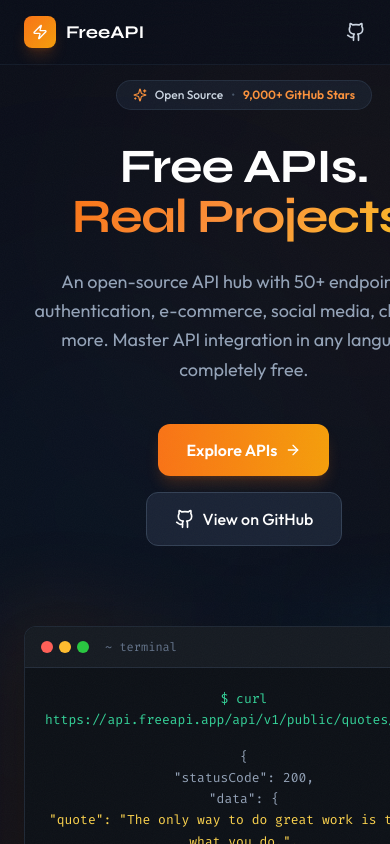
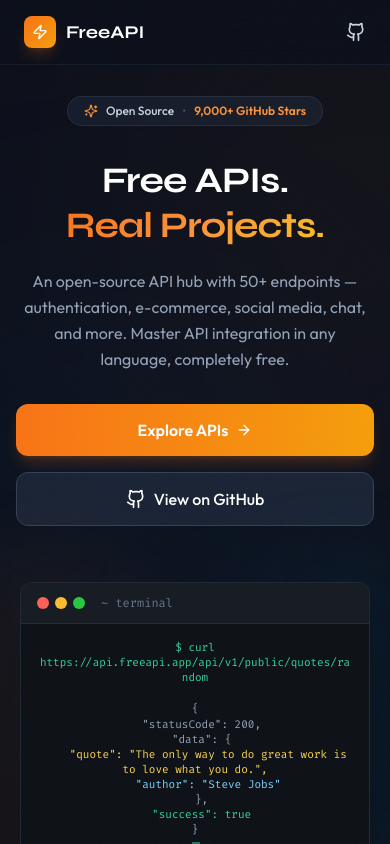
Before and after one commit to hiteshchoudhary/freeApiAppWeb, a Next.js app: page / in a window 390 px wide. Shown: the top 844 px of the page. Built offline with nearby package versions, Linux system fonts and the light colour scheme.

Commit message:
enhance hero section responsiveness and layout adjustments

```diff
--- a/app/page.js
+++ b/app/page.js
@@ -116,7 +116,7 @@
 
   return (
     <motion.div
-      className="relative w-full max-w-2xl mx-auto"
+      className="relative w-full max-w-2xl mx-auto px-1 sm:px-0"
       initial={{ opacity: 0, y: 40 }}
       animate={{ opacity: 1, y: 0 }}
       transition={{ duration: 0.8, delay: 0.7, ease: "easeOut" }}
@@ -124,7 +124,7 @@
       {/* Glow behind terminal */}
       <div className="absolute -inset-6 bg-gradient-to-r from-orange-500/10 via-transparent to-sky-500/10 rounded-3xl blur-2xl" />
 
-      <div className="relative rounded-xl overflow-hidden border border-slate-700/50 bg-[#0D1117] shadow-2xl shadow-black/40">
+      <div className="relative w-full rounded-xl overflow-hidden border border-slate-700/50 bg-[#0D1117] shadow-2xl shadow-black/40">
         {/* Title bar */}
         <div className="flex items-center gap-2 px-4 py-3 bg-[#161B22] border-b border-slate-700/50">
           <div className="flex gap-1.5">
@@ -138,7 +138,7 @@
         </div>
 
         {/* Code content */}
-        <div className="p-5 font-mono text-[13px] leading-relaxed">
+        <div className="p-4 sm:p-5 font-mono text-[11px] sm:text-[13px] leading-snug sm:leading-relaxed whitespace-pre-wrap break-words">
           {lines.map((line, i) => (
             <motion.div
               key={i}
@@ -427,8 +427,8 @@
       {/* ══════════════════════════════════════════════════════
           HERO
           ══════════════════════════════════════════════════════ */}
-      <section className="relative min-h-screen flex flex-col items-center justify-center px-6 pt-20 pb-10">
-        <div className="max-w-4xl mx-auto text-center">
+      <section className="relative min-h-screen flex flex-col items-center justify-center px-4 sm:px-6 pt-24 sm:pt-28 pb-14 sm:pb-10 overflow-hidden">
+        <div className="w-full max-w-4xl mx-auto text-center">
           {/* Badge */}
           <motion.div
             className="inline-flex items-center gap-2 px-4 py-1.5 rounded-full border border-slate-700/50 bg-slate-800/50 mb-8"
@@ -448,7 +448,7 @@
 
           {/* Headline */}
           <motion.h1
-            className="text-5xl sm:text-6xl md:text-7xl lg:text-8xl font-display font-bold tracking-tight mb-6 leading-[1.05]"
+            className="text-4xl sm:text-5xl md:text-7xl lg:text-8xl font-display font-bold tracking-tight mb-5 sm:mb-6 leading-tight sm:leading-[1.05]"
             initial={{ opacity: 0, y: 30 }}
             animate={{ opacity: 1, y: 0 }}
             transition={{ duration: 0.7, delay: 0.2 }}
@@ -460,7 +460,7 @@
 
           {/* Description */}
           <motion.p
-            className="text-lg md:text-xl text-slate-400 max-w-2xl mx-auto mb-10 leading-relaxed"
+            className="text-base sm:text-lg md:text-xl text-slate-400 max-w-2xl mx-auto mb-8 sm:mb-10 leading-relaxed px-1 sm:px-0"
             initial={{ opacity: 0, y: 20 }}
             animate={{ opacity: 1, y: 0 }}
             transition={{ duration: 0.6, delay: 0.4 }}
@@ -472,7 +472,7 @@
 
           {/* CTA Buttons */}
           <motion.div
-            className="flex flex-col sm:flex-row items-center justify-center gap-4 mb-20"
+            className="flex flex-col sm:flex-row items-stretch sm:items-center justify-center gap-4 mb-14 sm:mb-20 w-full max-w-xl mx-auto"
             initial={{ opacity: 0, y: 20 }}
             animate={{ opacity: 1, y: 0 }}
             transition={{ duration: 0.6, delay: 0.55 }}
@@ -481,7 +481,7 @@
               href="https://freeapi.hashnode.space/api-guide/apireference/getUsers"
               target="_blank"
               rel="noopener noreferrer"
-              className="group flex items-center gap-2 bg-gradient-to-r from-orange-500 to-amber-500 hover:from-orange-600 hover:to-amber-600 text-white font-semibold px-7 py-3.5 rounded-xl transition-all duration-200 shadow-lg shadow-orange-500/20 hover:shadow-orange-500/30"
+              className="group flex items-center justify-center gap-2 bg-gradient-to-r from-orange-500 to-amber-500 hover:from-orange-600 hover:to-amber-600 text-white font-semibold px-7 py-3.5 rounded-xl transition-all duration-200 shadow-lg shadow-orange-500/20 hover:shadow-orange-500/30 w-full sm:w-auto"
             >
               Explore APIs
               <ArrowRight className="w-4 h-4 group-hover:translate-x-0.5 transition-transform" />
@@ -490,7 +490,7 @@
               href="https://github.com/hiteshchoudhary/apihub"
               target="_blank"
               rel="noopener noreferrer"
-              className="flex items-center gap-2 bg-slate-800/80 hover:bg-slate-700/80 text-white font-medium px-7 py-3.5 rounded-xl transition-colors border border-slate-700"
+              className="flex items-center justify-center gap-2 bg-slate-800/80 hover:bg-slate-700/80 text-white font-medium px-7 py-3.5 rounded-xl transition-colors border border-slate-700 w-full sm:w-auto"
             >
               <Github className="w-5 h-5" />
               View on GitHub
```
